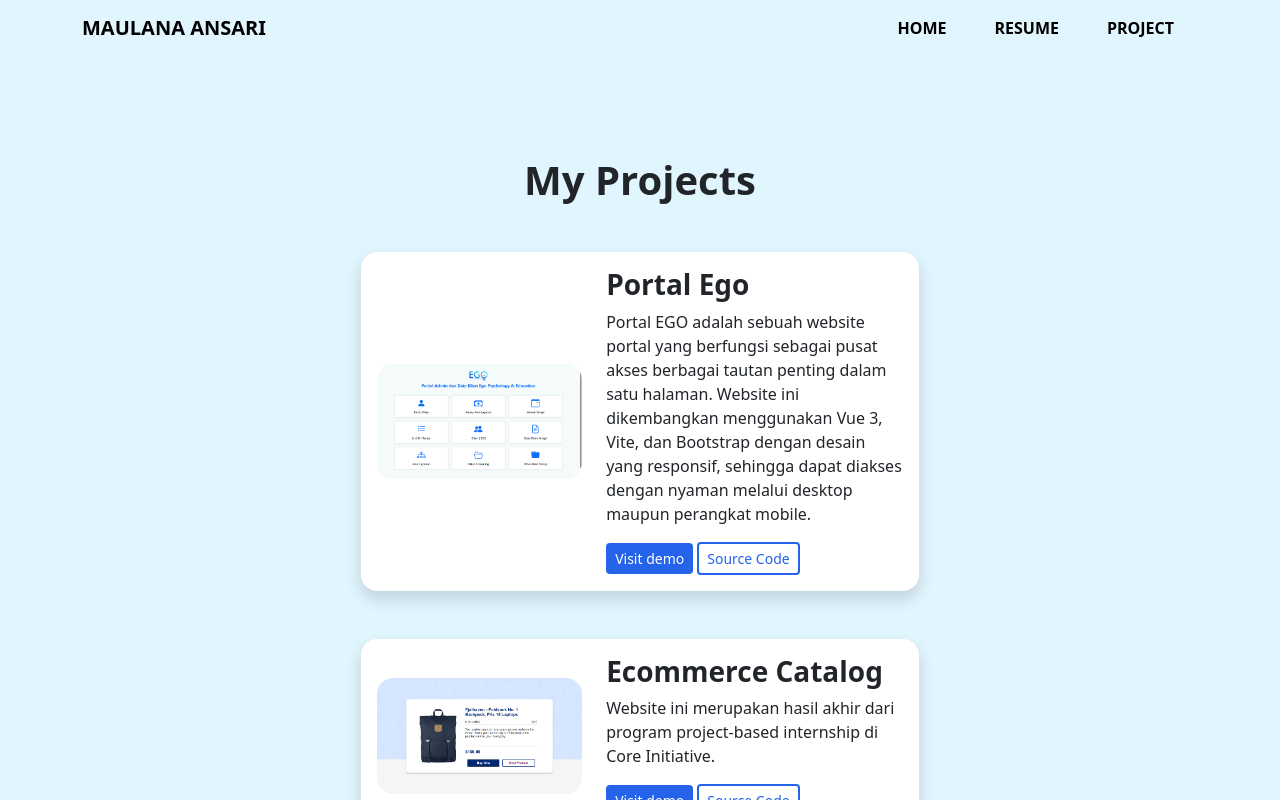
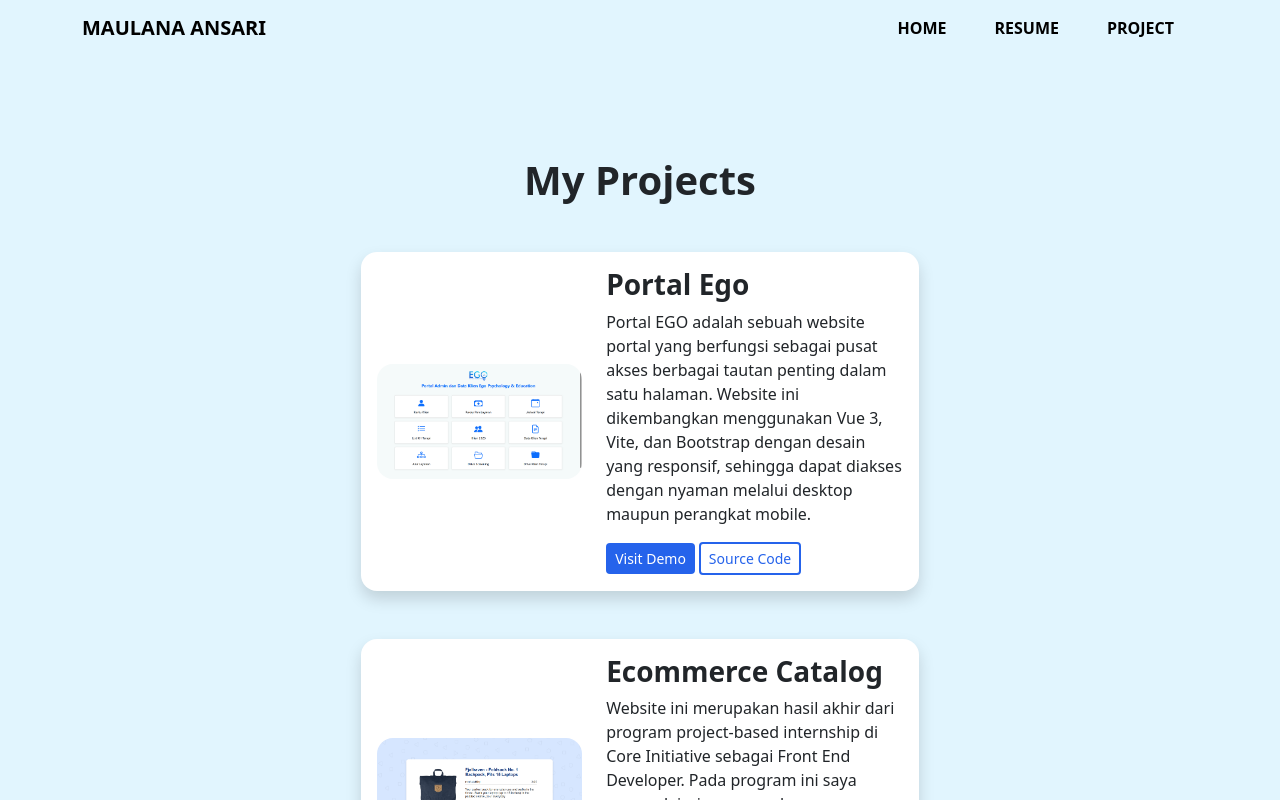
Before and after one commit to MaulanaAnsari/maulanaansr-portofolio, a Vue app: page /project in a window 1280 px wide. Shown: the top 800 px of the page. Built offline with nearby package versions, Linux system fonts and the light colour scheme.

Commit message:
tambah cv

```diff
--- a/public/data/porto.json
+++ b/public/data/porto.json
@@ -11,7 +11,7 @@
     "id": "2",
     "title": "Ecommerce Catalog",
     "image": "/images/catalog.png",
-    "description": "Website ini merupakan hasil akhir dari program project-based internship di Core Initiative.",
+    "description": "Website ini merupakan hasil akhir dari program project-based internship di Core Initiative sebagai Front End Developer. Pada program ini saya mempelajari cara membangun antarmuka website dengan Vue 3, CI/CD serta melakukan deployment dengan vercel.",
     "link_demo": "https://ecommerce-catalog7104.vercel.app",
     "link_github": "https://github.com/MaulanaAnsari/ecommerce-catalog"
   },
--- a/src/components/Hero.vue
+++ b/src/components/Hero.vue
@@ -8,7 +8,8 @@
             Maulana Ansari
           </h3>
           <h6>FrontEnd Web Developer | Data Analyst</h6>
-          <input type="button" value="My Resume" class="bt1 mt-5" />
+          <a href="/doc/CV_ATS_MAULANA ANSARI.pdf" download class="btn py-3 px-4">My Resume</a>
+          <!-- <input type="button" value="My Resume" class="bt1 mt-5" /> -->
           <!-- <a href="#contact" class="bt2 mt-5">Contact</a> -->
           <input
             type="button"
@@ -42,7 +43,7 @@
   text-transform: uppercase;
 }
 
-.main .bt1 {
+.main .btn {
   height: 55px;
   width: 138px;
   background-color: #2563eb;
--- a/src/components/ItemList.vue
+++ b/src/components/ItemList.vue
@@ -14,7 +14,8 @@ const props = defineProps({
 ul li {
   font-size: 15px;
   padding: 5px 20px;
-  background-color: white;
+  background-color: whitesmoke;
+  color: black;
   list-style: none;
   border: 50px;
   font-weight: bold;
--- a/src/views/Project.vue
+++ b/src/views/Project.vue
@@ -49,7 +49,7 @@ onMounted(() => {
             <p>
               {{ data.description }}
             </p>
-            <a :href="data.link_demo" class="btn btn-sm">Visit demo</a>
+            <a :href="data.link_demo" class="btn btn-sm">Visit Demo</a>
             <a :href="data.link_github" class="ms-1 btn btn-sm">Source Code</a>
           </div>
         </div>
@@ -79,7 +79,7 @@ onMounted(() => {
 }
 
 .ms-1 {
-  background-color: transparent;
+  background-color: white;
   color: #2563eb;
   border: 2px solid #2563eb;
 }
```
Also changed, not shown: 1 other file (tests, documents, lock files or other folders).
